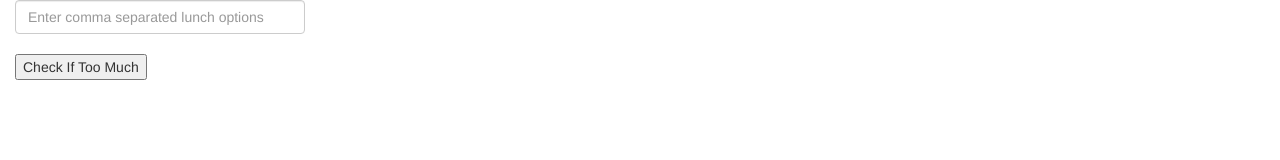
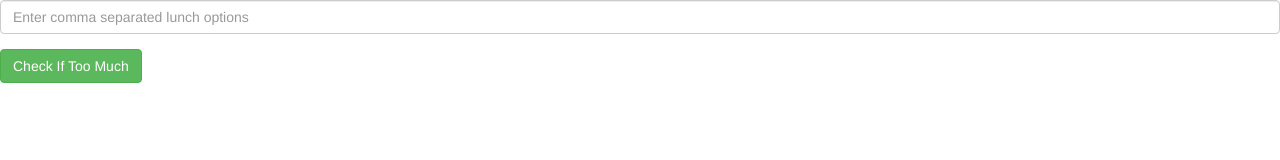
Before and after one commit to nshukla6/project1, a plain HTML site: page index.html in a window 1280 px wide. Drawn offline with nearby package versions, Linux system fonts and the light colour scheme.

Commit message:
added functionality

```diff
--- a/app.js
+++ b/app.js
@@ -9,6 +9,7 @@
       var lunchItemCount=0;
       if(lunchItems===undefined || lunchItems===null){
         $scope.msg='Please enter data first';
+        $scope.noticeType='danger';
         return;
       }
       lunchItems=lunchItems.split(',')
@@ -17,10 +18,11 @@
       });
       if(lunchItemCount<=3){
         $scope.msg="Enjoy!";
-
+        $scope.noticeType='success';
       }
       else{
         $scope.msg="Too much!";
+        $scope.noticeType='warning'
       }
       $scope.lunchItems=null;
 
--- a/index.html
+++ b/index.html
@@ -3,21 +3,24 @@
   <head>
     <meta charset="utf-8">
     <title>Assignment1</title>
+    <link rel="stylesheet" href="bootstrap.css">
     <script src="angular.js" charset="utf-8"></script>
     <script src="app.js" charset="utf-8"></script>
   </head>
-  <body >
-    <div class="col-sm-3" ng-controller="LunchCheckController">
-      <input type="text" ng-model="lunchItems" class="form-control" placeholder="Enter comma separated lunch options">
-      <br>
-      <input type="button" ng-click="onSubmit()" value="Check If Too Much">
-      <div class="">
+  <body>
+    <div ng-controller="LunchCheckController">
+      <div class="form-group">
+        <input type="text" ng-model="lunchItems" class="form-control"
+         placeholder="Enter comma separated lunch options">
+      </div>
+      <div class="form-group">
+        <button class="btn btn-success" ng-click="onSubmit()">Check If Too Much</button>
+      </div>
+
+      <div class="form-group msg alert alert-{{noticeType}}">
         {{msg}}
       </div>
     </div>
+  </body>
 
-
-
-  </body>
-  <link rel="stylesheet" href="bootstrap.css">
 </html>
```
